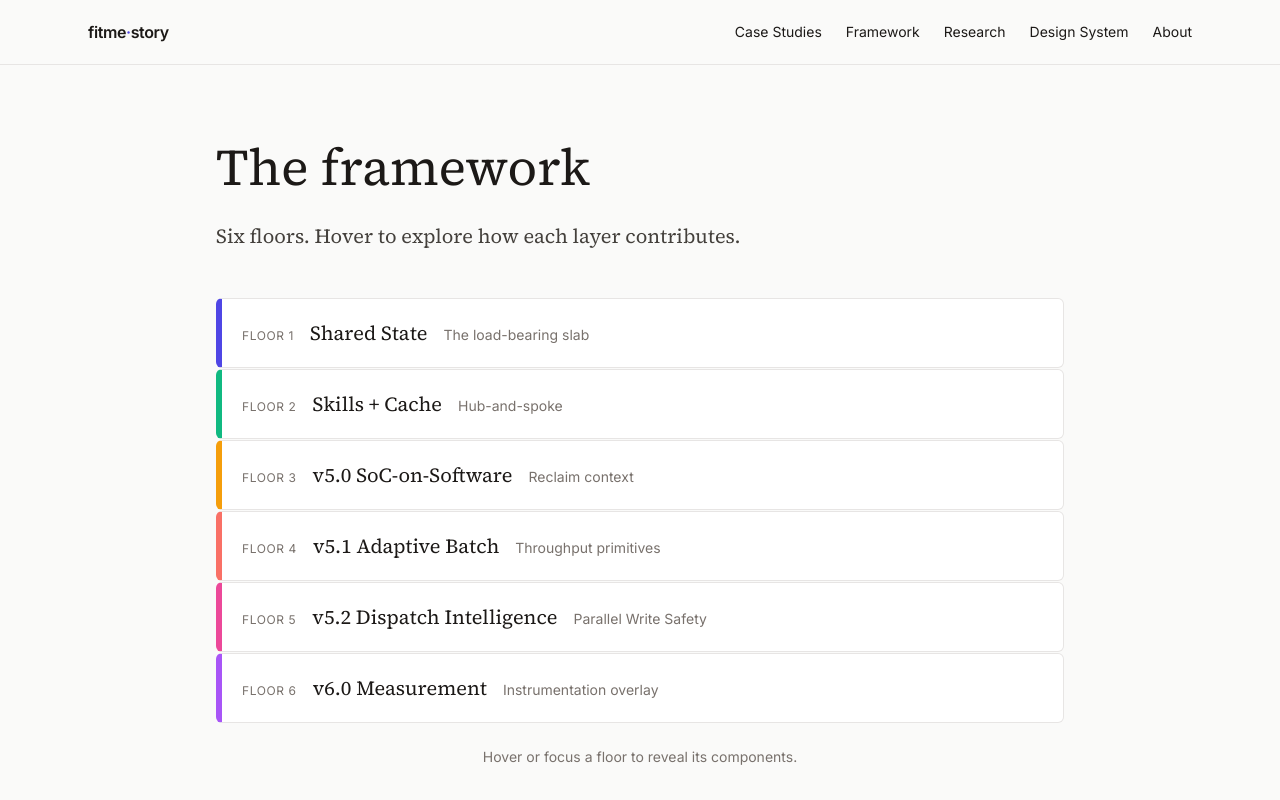
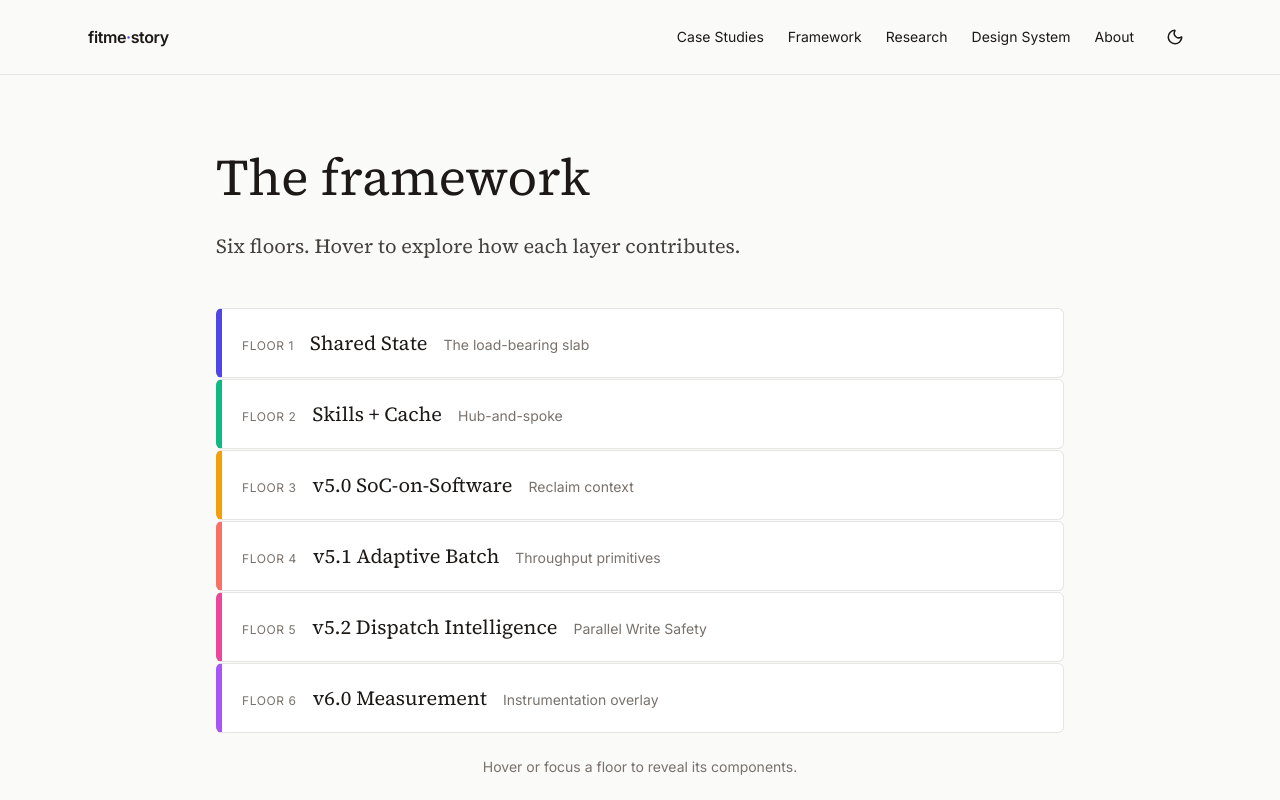
Before and after one commit to Regevba/fitme-story, a Next.js app: page /framework in a window 1280 px wide. Shown: the top 800 px of the page. Built offline with nearby package versions, Linux system fonts and the light colour scheme.

Commit message:
feat: dark mode toggle with localStorage + prefers-color-scheme fallback

```diff
--- a/src/app/globals.css
+++ b/src/app/globals.css
@@ -1,5 +1,7 @@
 @import "tailwindcss";
 @plugin "@tailwindcss/typography";
+
+@variant dark (&:where(.dark, .dark *));
 
 @theme {
   /* Typography */
@@ -40,9 +42,7 @@ html {
   background: var(--color-neutral-50);
 }
 
-@media (prefers-color-scheme: dark) {
-  html {
-    color: var(--color-neutral-100);
-    background: var(--color-neutral-900);
-  }
+html.dark {
+  color: var(--color-neutral-100);
+  background: var(--color-neutral-900);
 }
--- a/src/components/SiteHeader.tsx
+++ b/src/components/SiteHeader.tsx
@@ -1,4 +1,8 @@
+'use client';
+
 import Link from 'next/link';
+import { useEffect, useState } from 'react';
+import { Moon, Sun } from 'lucide-react';
 
 const NAV = [
   { href: '/case-studies', label: 'Case Studies' },
@@ -8,13 +12,33 @@ const NAV = [
   { href: '/about', label: 'About' },
 ];
 
+const STORAGE_KEY = 'fitme-story-theme';
+
 export function SiteHeader() {
+  const [dark, setDark] = useState(false);
+
+  useEffect(() => {
+    const stored = window.localStorage.getItem(STORAGE_KEY);
+    const prefers = window.matchMedia('(prefers-color-scheme: dark)').matches;
+    const shouldBeDark = stored === 'dark' || (!stored && prefers);
+    document.documentElement.classList.toggle('dark', shouldBeDark);
+    setDark(shouldBeDark);
+  }, []);
+
+  const toggle = () => {
+    const next = !dark;
+    setDark(next);
+    document.documentElement.classList.toggle('dark', next);
+    window.localStorage.setItem(STORAGE_KEY, next ? 'dark' : 'light');
+  };
+
   return (
     <header className="border-b border-[var(--color-neutral-200)] dark:border-[var(--color-neutral-700)]">
       <div className="max-w-6xl mx-auto px-6 py-5 flex items-center justify-between font-sans">
         <Link href="/" className="font-semibold tracking-tight">
           fitme<span className="text-[var(--color-brand-indigo)]">·</span>story
         </Link>
+        <div className="flex items-center gap-6">
           <nav className="hidden md:flex gap-6 text-sm">
             {NAV.map((item) => (
               <Link key={item.href} href={item.href} className="hover:text-[var(--color-brand-indigo)]">
@@ -22,6 +46,14 @@ export function SiteHeader() {
               </Link>
             ))}
           </nav>
+          <button
+            onClick={toggle}
+            aria-label={dark ? 'Switch to light theme' : 'Switch to dark theme'}
+            className="p-2 rounded hover:bg-[var(--color-neutral-100)] dark:hover:bg-[var(--color-neutral-800)]"
+          >
+            {dark ? <Sun size={18} /> : <Moon size={18} />}
+          </button>
+        </div>
       </div>
     </header>
   );
```
Lines whose indentation alone changed are shown as unchanged.
